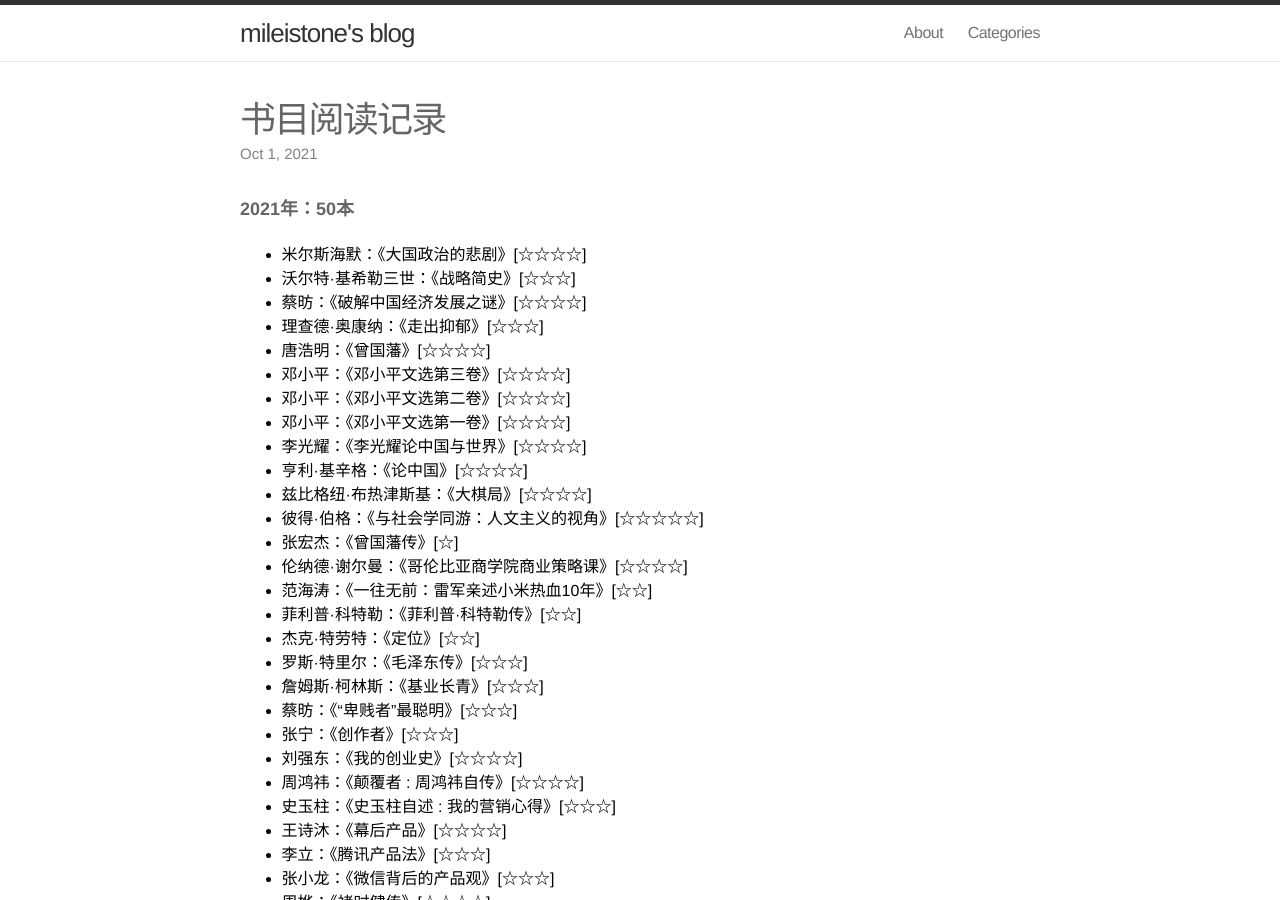
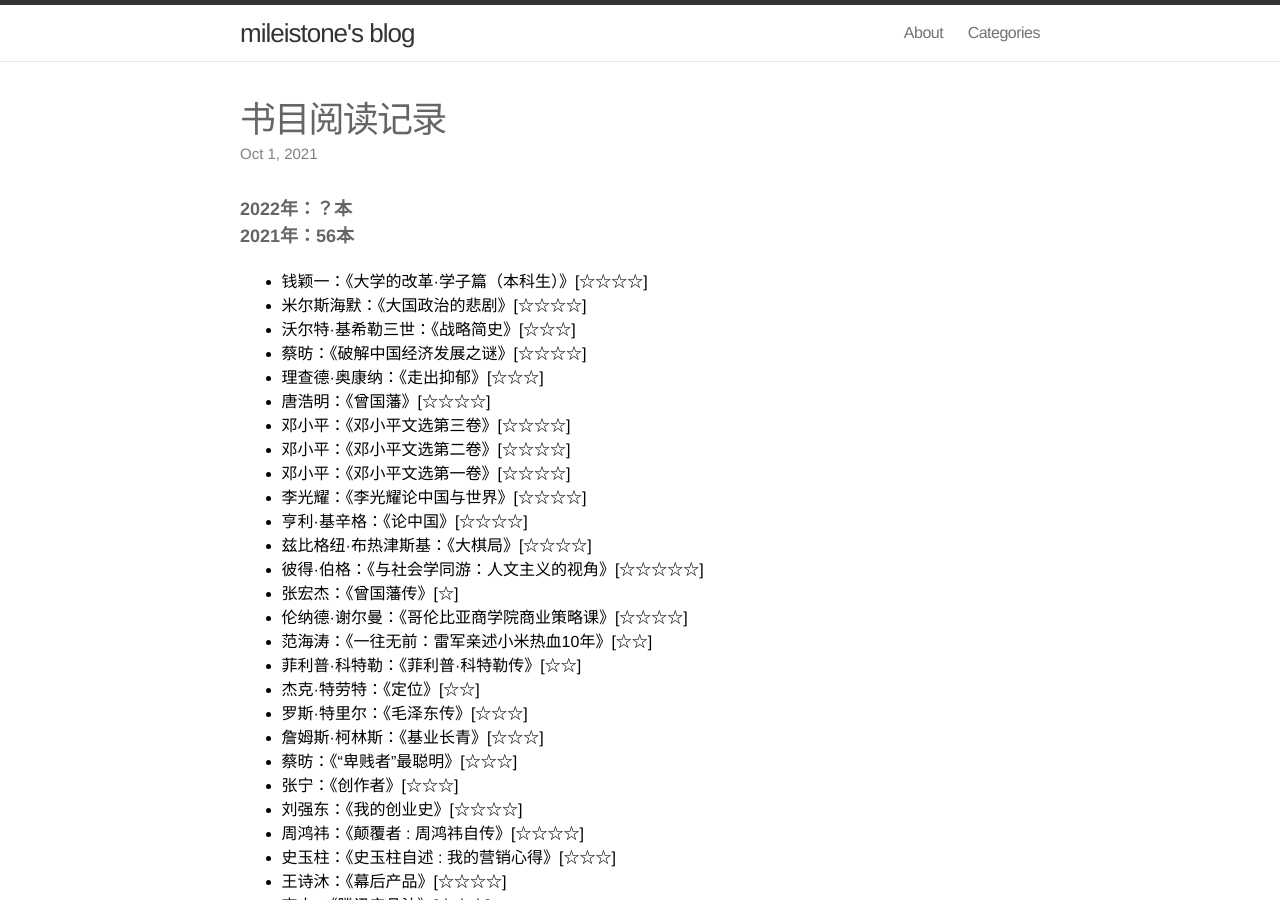
Before and after one commit to mileistone/mileistone.github.io, a Jekyll site: the page built from _posts/2021-10-01-books.md, in a window 1280 px wide and 900 px high. Built offline with Jekyll 4.4.1, drawn with Linux system fonts in a browser that asks for light colours.

Commit message:
Update 2021-10-01-books.md

```diff
--- a/_posts/2021-10-01-books.md
+++ b/_posts/2021-10-01-books.md
@@ -7,7 +7,10 @@ categories: Life
 date: 2021-10-01 22:00:00
 ---
 
-##### 2021年：50本
+##### 2022年：？本
+
+##### 2021年：56本
+- 钱颖一：《大学的改革·学子篇（本科生）》[☆☆☆☆]
 - 米尔斯海默：《大国政治的悲剧》[☆☆☆☆]
 - 沃尔特·基希勒三世：《战略简史》[☆☆☆]
 - 蔡昉：《破解中国经济发展之谜》[☆☆☆☆]
```
